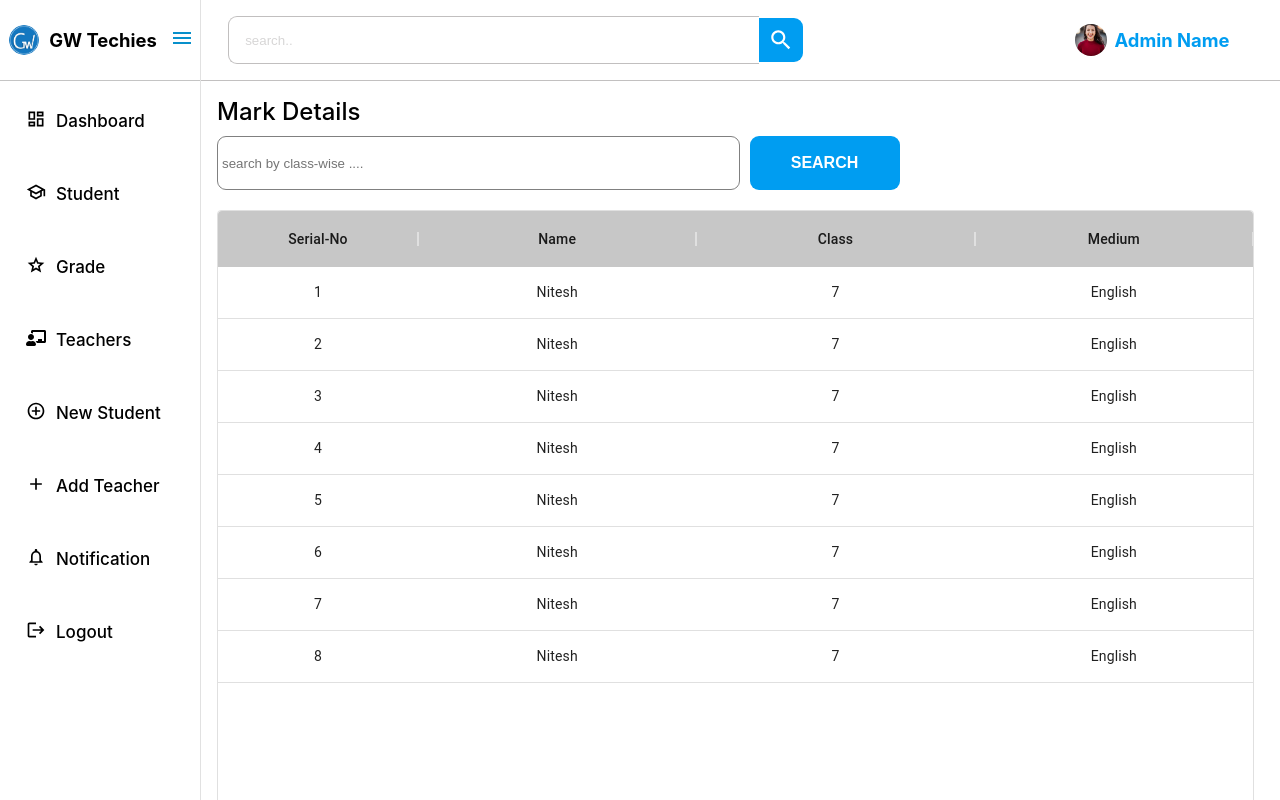
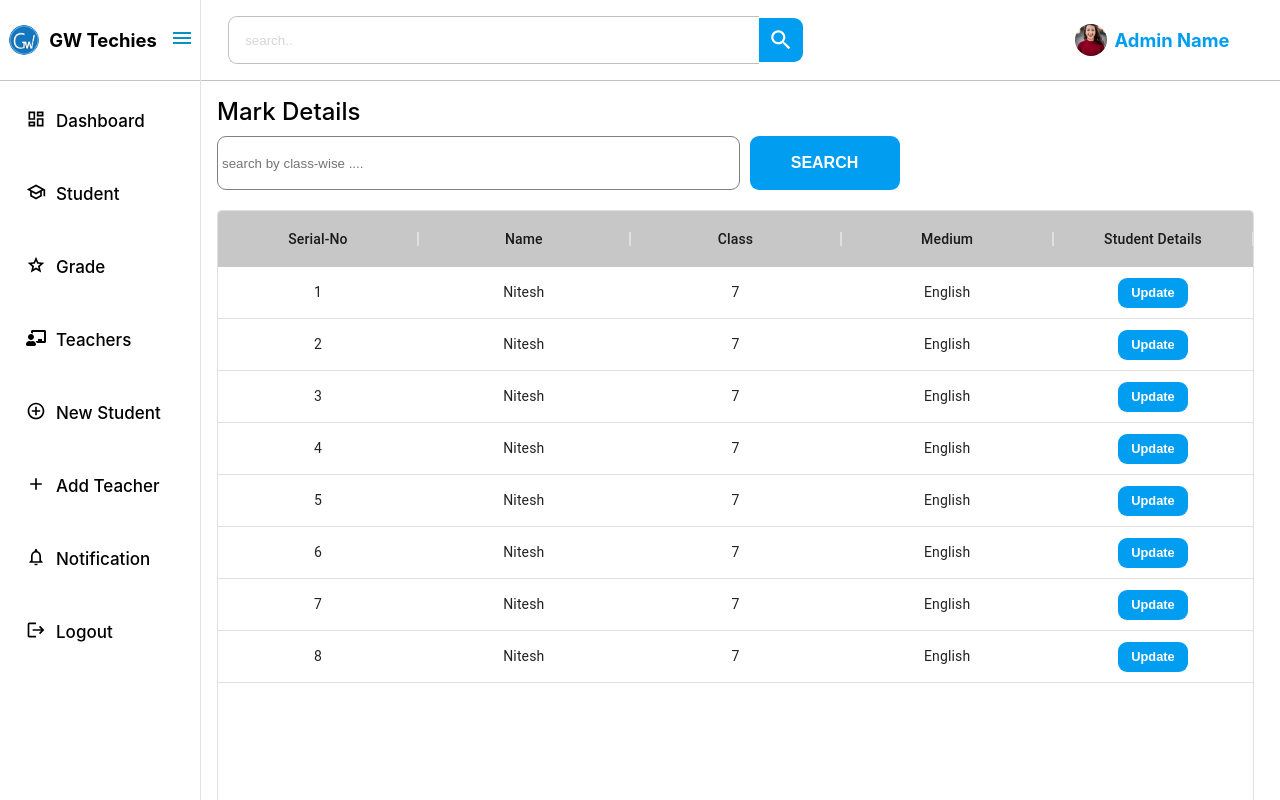
Before and after one commit to niteshkumar257/School_adminstaration_frontEnd, a React (Create React App) app in the folder admin/: page /Grade in a window 1280 px wide. Shown: the top 800 px of the page. Built offline with nearby package versions, Linux system fonts and the light colour scheme.

Commit message:
grade page update

```diff
--- a/admin/src/pages/Grade/Grade.js
+++ /dev/null
@@ -1,117 +0,0 @@
-import React from 'react'
-import "./Grade.scss"
-import Sidebar from "../../components/Sidebar/Sidebar"
-import Navbar from "../../components/Navbar/Navbar"
-import DataTable from '../../components/DataTable/DataTable'
-import Box from '@mui/material/Box';
-
-
-const Grade = () => {
-  const columns = [
-    { field: 'id', headerName: 'Serial-No', width: 200, headerAlign:"center",
-    align:"center", },
-    {
-      field: 'Name',
-      headerName: 'Name',
-      maxwidth: 200,
-      editable:true,
-      flex:1,
-      headerAlign:"center",
-      align:"center",
-      disableColumnMenu:true,
-      sortable:false
-    },
-
-    {
-      field: 'class',
-      headerName: 'Class',
-      type: 'number',
-      maxwidth: 100,
-      editable: true,
-      flex:1,
-      headerAlign:"center",
-      align:"center",
-    },
-    {
-      field: 'medium',
-      headerName: 'Medium',
-
-      sortable: false,
-      maxwidth: 100,
-      flex:1,
-      headerAlign:"center",
-      align:"center",
-
-    },
-  ];
-
-  const rows = [
-    { id: 1, Name: 'Nitesh', class:7, medium: "English" },
-    { id: 2, Name: 'Nitesh', class:7, medium: "English" },
-    { id: 3, Name: 'Nitesh', class:7, medium: "English"},
-    { id: 4, Name: 'Nitesh', class:7, medium: "English"},
-    { id: 5, Name: 'Nitesh', class:7, medium: "English" },
-    { id: 6, Name: 'Nitesh', class:7,medium: "English" },
-    { id: 7, Name: 'Nitesh', class:7, medium: "English"},
-    { id: 8, Name: 'Nitesh', class:7, medium: "English"},
-
-  ];
-  return (
-   <div className='grade-container ' >
-    <Sidebar/>
-    <div className='grade'>
-        <Navbar/>
-        <div className='grade-page page-container'>
-        <div className="grade-detail-heading">
-            <span>Mark  Details</span>
-            <div className="grade-detail-search">
-              <input type='number' placeholder='search by class-wise ....'/>
-              <div className="grade-detail-search-btn">
-                <button className='btn'>SEARCH</button>
-              </div>
-            </div>
-          </div>
-           <div
-           style={{
-            width:"100%",
-            height:"100vh"
-           }}
-           >
-            <Box sx={{
-
-          // "& .MuiDataGrid-root": {
-          //   border: "none",
-          // },
-          // "& .MuiDataGrid-cell": {
-          //   borderBottom: "none",
-          // },
-          // "& .salaryStatus-column--cell": {
-          //   color:"green",
-          // },
-          "& .MuiDataGrid-columnHeaders": {
-            backgroundColor: "#c7c7c7",
-            borderBottom: "none",
-          },
-          // "& .MuiDataGrid-virtualScroller": {
-          //   backgroundColor:"blueviolet",        // color the background of the table
-          // },
-
-
-          "& .MuiDataGrid-footerContainer": {
-            borderTop: "none",
-            backgroundColor:"#c7c7c7",
-          },}}
-
-            >
-            <DataTable
-           rows={rows} columns={columns}/>
-            </Box>
-
-           </div>
-        </div>
-    </div>
-   </div>
-  )
-}
-
-export default Grade
--- /dev/null
+++ b/admin/src/pages/Grade/Grade.jsx
@@ -0,0 +1,266 @@
+import React from 'react'
+import "./Grade.scss"
+import Sidebar from "../../components/Sidebar/Sidebar"
+import Navbar from "../../components/Navbar/Navbar"
+import DataTable from '../../components/DataTable/DataTable'
+import Box from '@mui/material/Box';
+import Modal from '@mui/material/Modal';
+import { useState } from 'react'
+import TextField from '@mui/material/TextField';
+
+
+const Test = [
+  {
+    value: '1',
+    label: '1',
+  },
+  {
+    value: '2',
+    label: '2',
+  },
+  {
+    value: '3',
+    label: '3',
+  },
+
+]
+
+const style = {
+  position: 'absolute',
+  top: '50%',
+  left: '50%',
+  transform: 'translate(-50%, -50%)',
+  width: 500,
+  height:400,
+  bgcolor: 'background.paper',
+  border: 'none',
+  display:"flex",
+  flexDirection:"column",
+  rowGap:"30px",
+  borderRadius: 3,
+     boxShadow: "0 2px 4px rgb(0 0 0 / 4%), 0 4px 8px rgb(0 0 0 / 4%)",
+     backdropFilter: "blur(5px)",
+  p: 4,
+
+};
+const Grade = () => {
+  const [open, setOpen] = useState(false);
+  const handleOpen = () => setOpen(true);
+  const handleClose = () => setOpen(false);
+  const [testid,setTestid]=useState(0);
+  const makrUploadHandler=()=>
+  {
+    console.log("form is submited");
+    handleClose(true);
+  }
+  const columns = [
+    { field: 'id', headerName: 'Serial-No', width: 200, headerAlign:"center",
+    align:"center", },
+    {
+      field: 'Name',
+      headerName: 'Name',
+      maxwidth: 200,
+      editable:true,
+      flex:1,
+      headerAlign:"center",
+      align:"center",
+      disableColumnMenu:true,
+      sortable:false
+    },
+
+    {
+      field: 'class',
+      headerName: 'Class',
+      type: 'number',
+      maxwidth: 100,
+      editable: true,
+      flex:1,
+      headerAlign:"center",
+      align:"center",
+    },
+    {
+      field: 'medium',
+      headerName: 'Medium',
+
+      sortable: false,
+      maxwidth: 100,
+      flex:1,
+      headerAlign:"center",
+      align:"center",
+
+    },
+  ];
+
+  const rows = [
+    { id: 1, Name: 'Nitesh', class:7, medium: "English" },
+    { id: 2, Name: 'Nitesh', class:7, medium: "English" },
+    { id: 3, Name: 'Nitesh', class:7, medium: "English"},
+    { id: 4, Name: 'Nitesh', class:7, medium: "English"},
+    { id: 5, Name: 'Nitesh', class:7, medium: "English" },
+    { id: 6, Name: 'Nitesh', class:7,medium: "English" },
+    { id: 7, Name: 'Nitesh', class:7, medium: "English"},
+    { id: 8, Name: 'Nitesh', class:7, medium: "English"},
+
+  ];
+  const UpdateColumn=[
+    {
+      field:"view",
+      headerName:"Student Details",
+      width:200,
+    align:"center",
+    headerAlign:"center",
+      renderCell: (params) => {
+        return (
+          <div>
+      <button onClick={handleOpen} className="Updatebutton">Update</button>
+      <Modal
+        open={open}
+        onClose={handleClose}
+        aria-labelledby="modal-modal-title"
+        aria-describedby="modal-modal-description"
+        BackdropProps={{style: {backgroundColor: 'rgba(255, 255, 255, 0)'}}}
+        sx={{backdropFilter: "blur(.25px)"}}
+      >
+        <Box sx={style}
+         >
+          <form
+
+          style={{
+            display:"flex",
+            flexDirection:"column",
+            rowGap:"20px",
+            }}onSubmit={makrUploadHandler}>
+
+
+          <div>
+            <span
+             style={{
+               fontSize:"1.3rem",
+               color:"black",
+               fontWeight:"600",
+               marginBottom:"20px"
+              }}
+            >Upload Mark</span>
+          </div>
+        <div
+        style={{
+        display:"flex",
+        flexDirection:"column",
+        rowGap:"20px"
+        }}
+        >
+          <div>
+          <TextField
+                 sx={{ width:"15vw" }}
+
+                 select
+                 label="Test ID"
+                 onChange={(e)=>setTestid(e.target.value)}
+                 SelectProps={{
+                 native: true,
+                 }}
+              >
+                {Test.map((option) => (
+                <option key={option.value} value={option.value}>
+               {option.label}
+               </option>
+               ))}
+              </TextField>
+          </div>
+
+       <div
+        style={{
+          display:"flex",
+          flexDirection:"column",
+          rowGap:"20px"
+          }}
+       >
+       <TextField sx={{ flex:1 }}  label="Physics" variant="outlined"
+               />
+                    <TextField sx={{ flex:1 }}  label="Chemistry" variant="outlined"
+              />
+
+                 <TextField sx={{ flex:1 }}  label="Mathematics" variant="outlined"
+                />
+       </div>
+
+        </div>
+
+        <div
+         style={{
+          display:"flex",
+        justifyContent:"flex-end"
+          }}>
+          <button className='Updatebutton' >Submit</button>
+        </div>
+        </form>
+        </Box>
+
+
+
+      </Modal>
+    </div>
+
+        );
+      },
+    }
+  ]
+  return (
+   <div className='grade-container ' >
+    <Sidebar/>
+    <div className='grade'>
+        <Navbar/>
+        <div className='grade-page page-container'>
+        <div className="grade-detail-heading">
+            <span>Mark  Details</span>
+            <div className="grade-detail-search">
+              <input type='number' placeholder='search by class-wise ....'/>
+              <div className="grade-detail-search-btn">
+                <button className='btn'>SEARCH</button>
+              </div>
+            </div>
+          </div>
+           <div
+           style={{
+            width:"100%",
+            height:"100vh"
+           }}
+           >
+            <Box sx={{
+
+          // "& .MuiDataGrid-root": {
+          //   border: "none",
+          // },
+          // "& .MuiDataGrid-cell": {
+          //   borderBottom: "none",
+          // },
+          // "& .salaryStatus-column--cell": {
+          //   color:"green",
+          // },
+          "& .MuiDataGrid-columnHeaders": {
+            backgroundColor: "#c7c7c7",
+            borderBottom: "none",
+          },
+          // "& .MuiDataGrid-virtualScroller": {
+          //   backgroundColor:"blueviolet",        // color the background of the table
+          // },
+
+
+          "& .MuiDataGrid-footerContainer": {
+            borderTop: "none",
+            backgroundColor:"#c7c7c7",
+          },}}
+
+            >
+            <DataTable
+           rows={rows} columns={columns.concat(UpdateColumn)}/>
+            </Box>
+
+           </div>
+        </div>
+    </div>
+   </div>
+  )
+}
+
+export default Grade
--- a/admin/src/pages/Grade/Grade.scss
+++ b/admin/src/pages/Grade/Grade.scss
@@ -49,3 +49,18 @@
         }
     }
 }
+.Updatebutton{
+    display: flex;
+    justify-content: center;
+    align-items: center;
+    height: 30px;
+    width: 70px;
+    background-color: #009df1;
+    border-radius: 9px;
+    border: none;
+    font-size: .8rem;
+    color: white;
+    font-weight: 600;
+    cursor: pointer;
+
+}
--- a/admin/src/pages/StudentForm/StudentForm.jsx
+++ b/admin/src/pages/StudentForm/StudentForm.jsx
@@ -210,7 +210,7 @@ const StudentForm = () => {
                  sx={{ flex:1 }}
                  id="outlined-select-currency-native"
                  select
-                 label="Course"
+
                  onChange={(e)=>setCourse(e.target.value)}
                  SelectProps={{
                  native: true,
```
